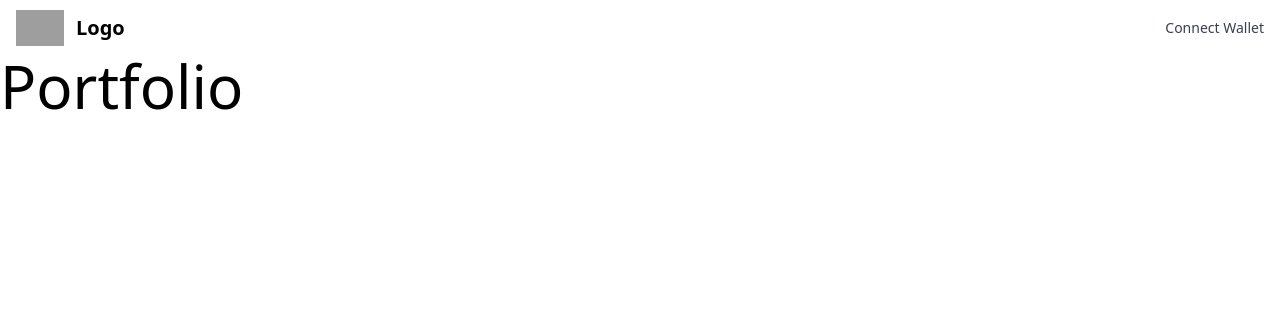
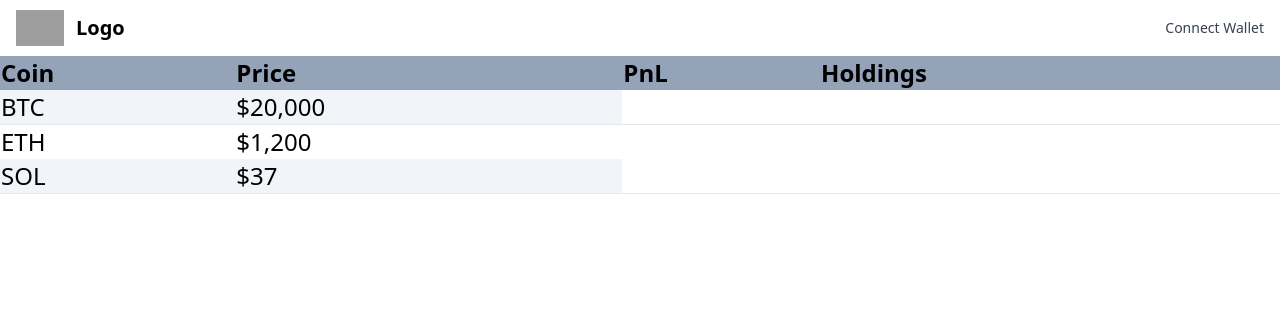
Before and after one commit to dna-projects/crypto-portfolio, a Django app: page /portfolio in a window 1280 px wide. Shown: the top 316 px of the page. Run offline with Django 4.2, Linux system fonts and the light colour scheme; some libraries are stand-ins or nearby versions; grey boxes are pictures that could not be loaded.

Commit message:
Created table structure for the portfolio entries

```diff
--- a/templates/portfolio.html
+++ b/templates/portfolio.html
@@ -1,4 +1,39 @@
 {% extends "base.html" %}
 {% block content %}
-<h1 class="text-6xl">Portfolio</h1>
+<div>
+    <!-- This div will be for the 'tabs' to switch from portfolio<>marketcap -->
+</div>
+<div class="flex flex-col">
+    <div>
+        <!-- This div will be for the balance graph -->
+    </div>
+    <table class="min-w-full text-left">
+        <thead class="bg-slate-400">
+            <tr>
+                <th class="text-2xl">Coin</th>
+                <th class="text-2xl">Price</th>
+                <th class="text-2xl">PnL</th>
+                <th class="text-2xl">Holdings</th>
+            </tr>
+        </thead>
+        <tbody class="text-2xl">
+            <!--
+            TODO - each tr will be programmatically added by the view
+            TODO - the td will be updated based on the coingecko api call
+            -->
+            <tr class="bg-slate-100 border-b">
+                <td>BTC</td>
+                <td>$20,000</td>
+            </tr>
+            <tr>
+                <td>ETH</td>
+                <td>$1,200</td>
+            </tr>
+            <tr class="bg-slate-100 border-b">
+                <td>SOL</td>
+                <td>$37</td>
+            </tr>
+        </tbody>
+    </table>
+</div>
 {% endblock content %}
```
